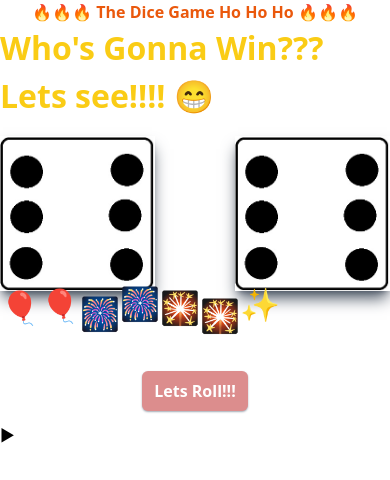
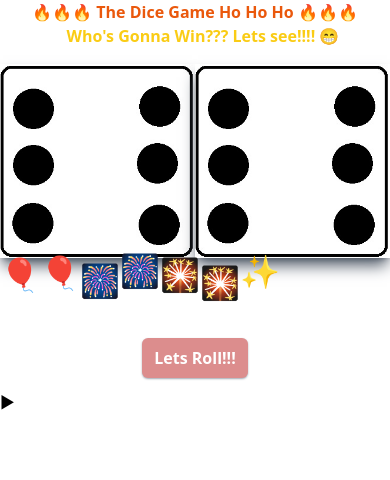
Before and after one commit to emrankhan3/dice_game, a plain HTML site: page index.html in a window 390 px wide. Drawn offline with Linux system fonts and the light colour scheme.

Commit message:
fix responsiveness

```diff
--- a/index.html
+++ b/index.html
@@ -48,17 +48,17 @@ animation: bounce .7s infinite;
 <body>
     <div class="flex justify-center">
 
-    <h1 class="text-[1rem] sm:text-[4rem] font-bold text-orange-600"> <div class="inline-block fire animate-pulse">🔥🔥🔥</div> The Dice Game Ho Ho Ho <div class="inline-block fire animate-pulse">🔥🔥🔥</div></h1>
+    <h1 class="text-[1rem]  md:text-[3rem] font-bold text-orange-600"> <div class="inline-block fire animate-pulse">🔥🔥🔥</div> The Dice Game Ho Ho Ho <div class="inline-block fire animate-pulse">🔥🔥🔥</div></h1>
     </div>
     <div class="flex justify-center">
 
-        <h3 class="text-[2rem]  text-yellow-400 font-bold"> Who's Gonna Win??? Lets see!!!! <div class="inline-block h-1 w-1 animate-spin">😁</div> </h3>
+        <h3 class="text-[1rem] sm:text-[2rem]  text-yellow-400 font-bold"> Who's Gonna Win??? Lets see!!!! <div class="inline-block h-1 w-1 animate-spin">😁</div> </h3>
     </div>
 
     <div class="flex justify-center mt-4 ">
-        <div  class="mr-10"><img id="img1" class="hover:animate-spin shadow-lg shadow-gray-600" src="img/6.jpg" alt=""></div>
+        <div  class="md:mr-10"><img id="img1" class="hover:animate-spin shadow-lg shadow-gray-600" src="img/6.jpg" alt=""></div>
 
-        <div  class="ml-10"><img id="img2" class="hover:animate-spin shadow-lg shadow-gray-600" src="img/6.jpg" alt=""></div>
+        <div  class="md:ml-10"><img id="img2" class="hover:animate-spin shadow-lg shadow-gray-600" src="img/6.jpg" alt=""></div>
     </div>
 
 
```
Also changed, not shown: style.css.
